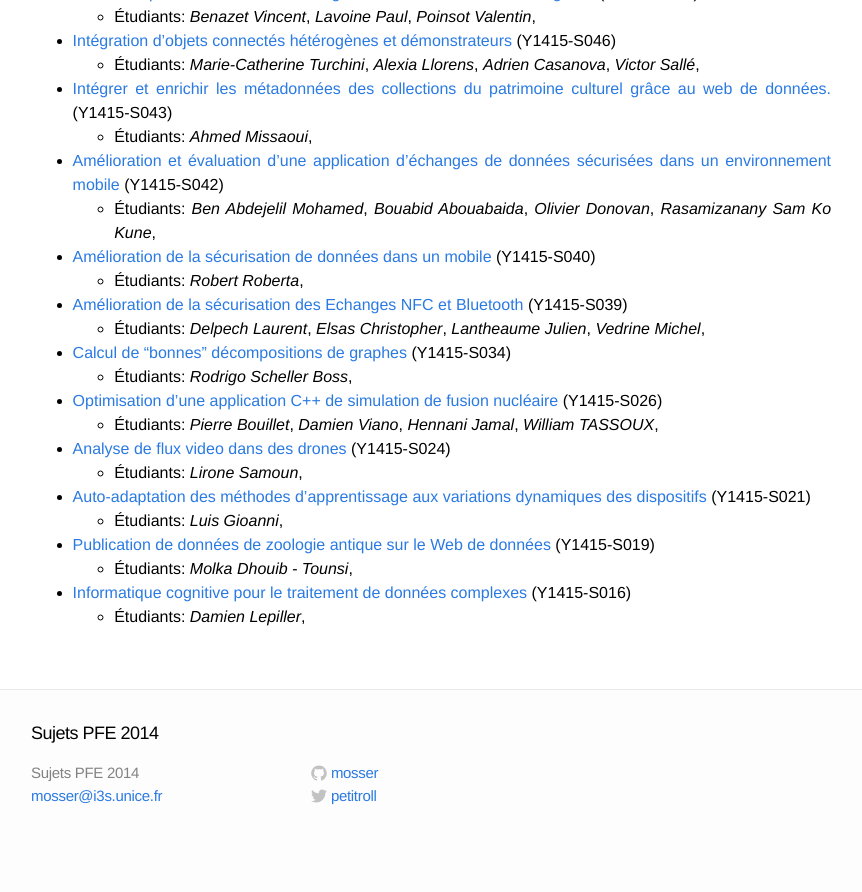
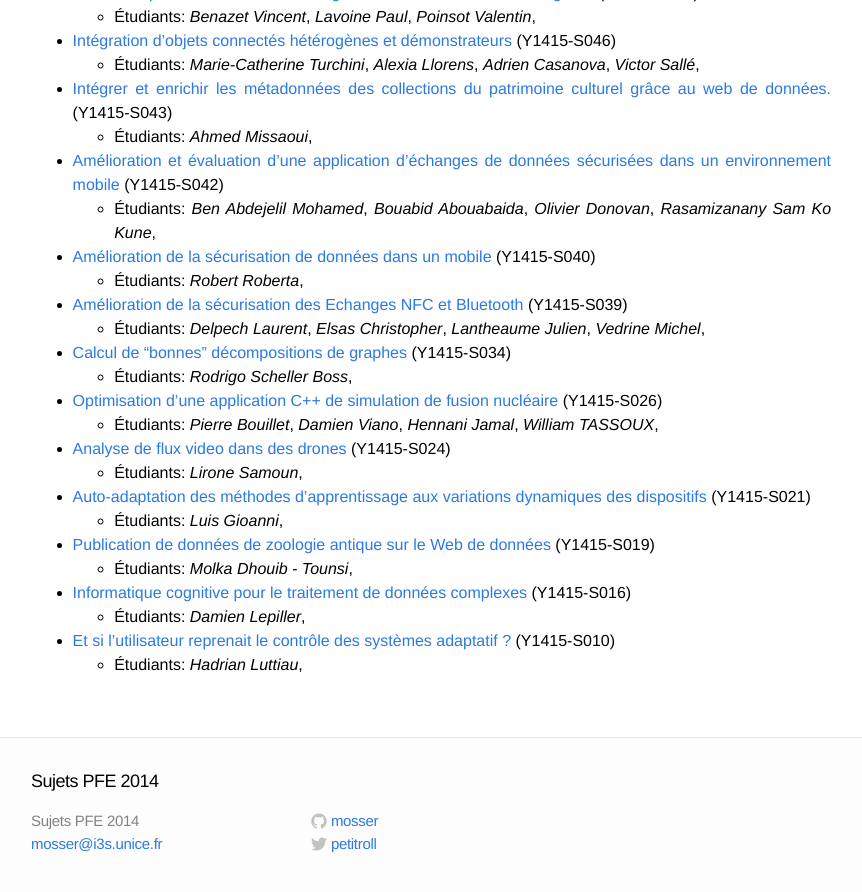
Before and after one commit to gmolines/pfe, a Jekyll site: the page built from index.md, in a window 1280 px wide and 900 px high, scrolled down 891 px. Shown: the top 892 px of the window, without its empty margins (209-1071 px from the left). Built offline with Jekyll 4.4.1, drawn with Linux system fonts in a browser that asks for light colours; before the commit the page ends 1743 px from its top, so only the background shows below that.

Commit message:
Update 2014-09-12-Y1415-S010.markdown

```diff
--- a/_posts/2014-09-12-Y1415-S010.markdown
+++ b/_posts/2014-09-12-Y1415-S010.markdown
@@ -2,7 +2,8 @@
 layout: post
 title: "Et si l'utilisateur reprenait le contrôle des systèmes adaptatif ?"
 date: 2014-09-12 15:19:16
-categories: [dispo, iam, ihm]
+categories: [oqp, iam, ihm]
+students: ["Hadrian Luttiau"]
 pid: Y1415-S010
 type: Research
 contact: Gaëtan Rey
```
